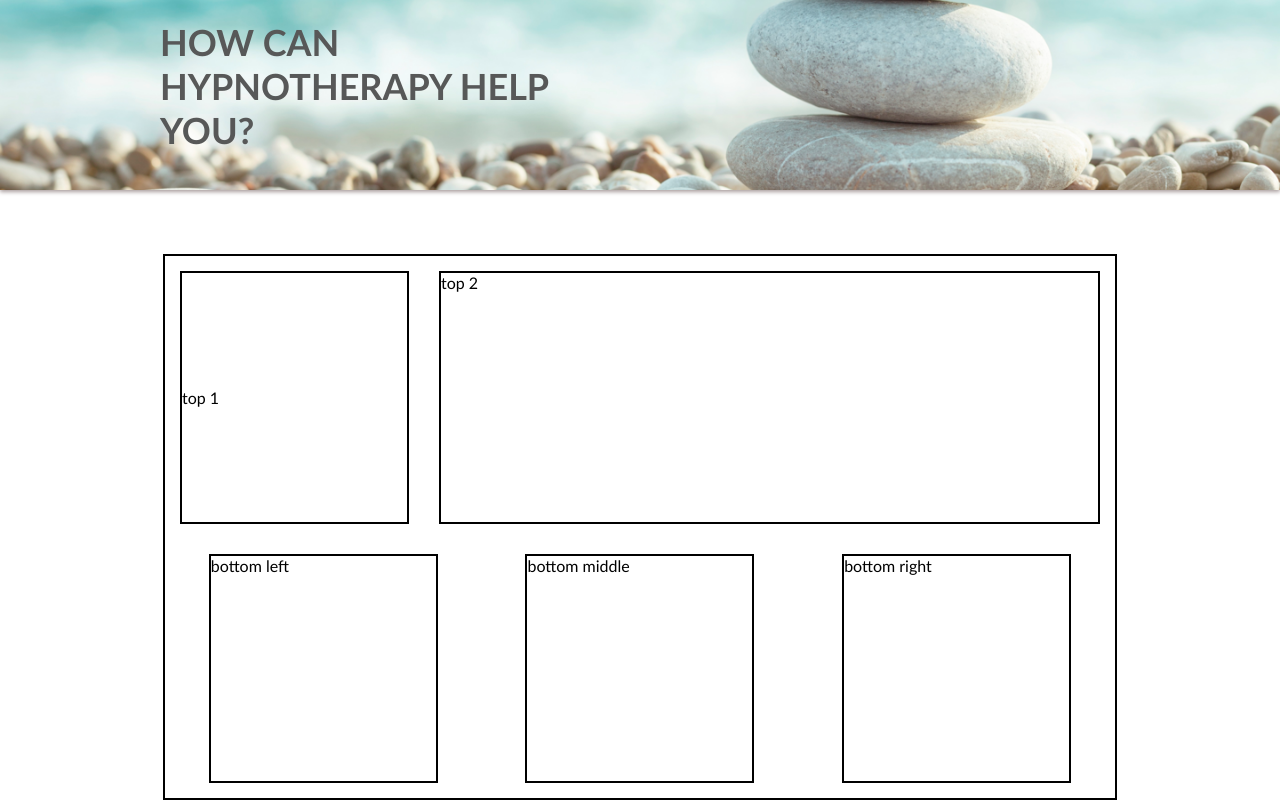
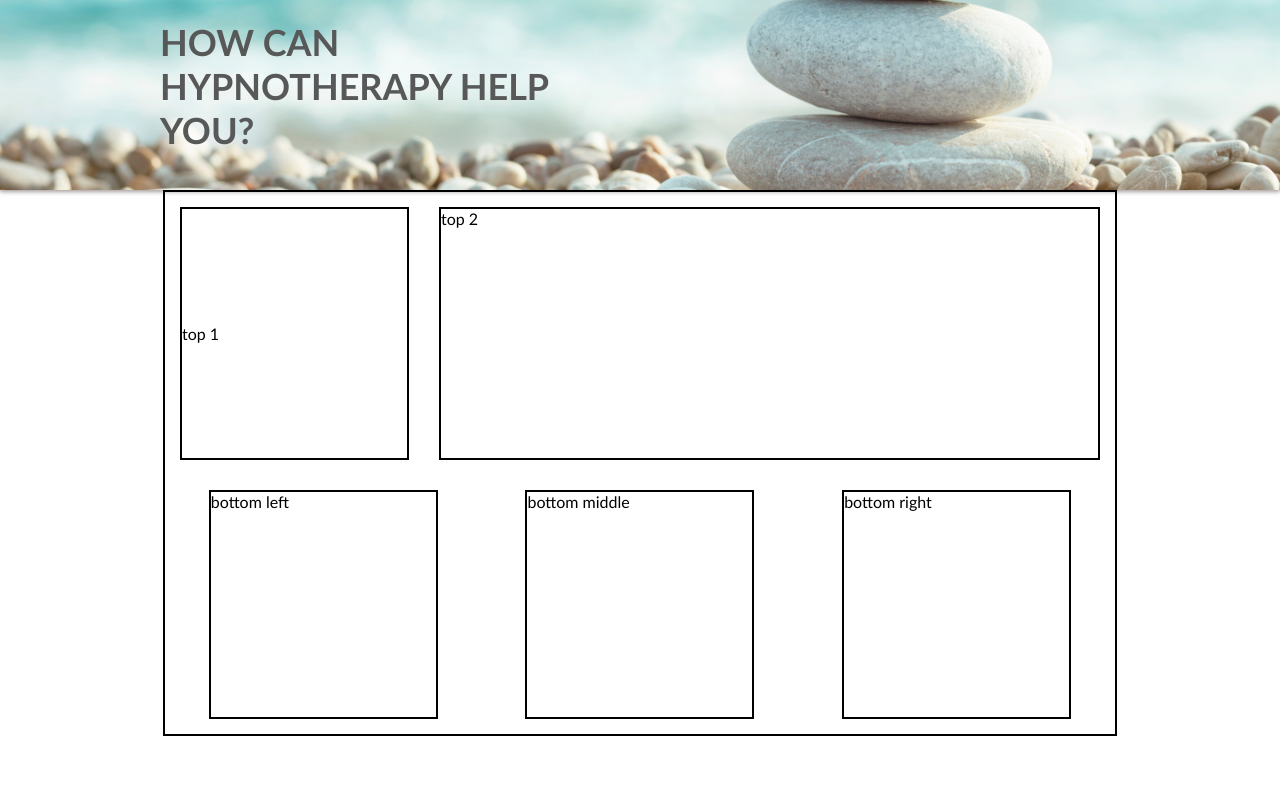
Before and after one commit to leeallen737/hypnotherapywebsite, a React (Create React App) app in the folder aletheaallen/: page / in a window 1280 px wide. Shown: the part 310-1110 px from the top of the page. After the commit the page ends 1046 px from the top, so only its background shows below. Built offline with nearby package versions, Linux system fonts and the light colour scheme.

Commit message:
updated app.js

```diff
--- a/aletheaallen/src/App.js
+++ b/aletheaallen/src/App.js
@@ -40,7 +40,7 @@ backdropClickHandler = () => {
        <NavBar drawerClickHandler={this.drawerToggleClickHandler} />
        <SideDrawer show={this.state.sideDrawerOpen}/>
        {backdrop }
-       <main style={{marginTop: '64px'}}>
+       <main >
          <Route exact path='/' component={Home} />
          <Route path='/About' component={About} />
          <Route path='/Hypnotherapy' component={Hypnotherapy} />
```
